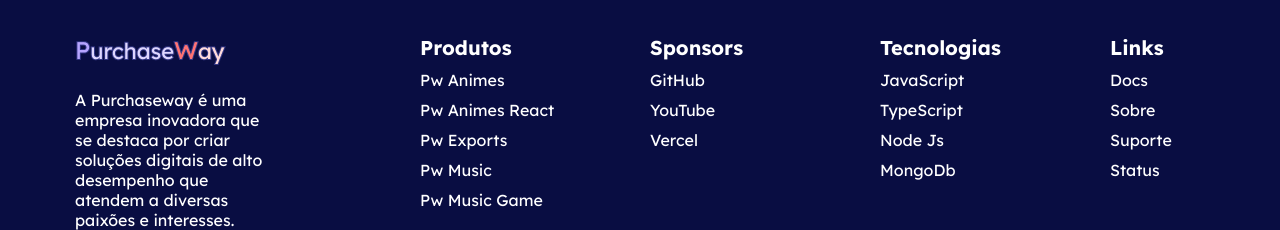
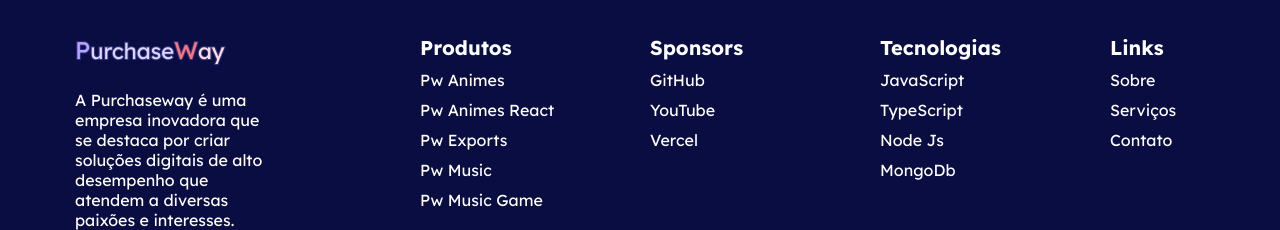
Before and after one commit to KevinWillyan456/purchaseway-portfolio, a React (Vite) app: page /contact in a window 1280 px wide. Shown: the part 805-1035 px from the top of the page. Built offline with nearby package versions, Linux system fonts and the light colour scheme.

Commit message:
feat: atualizando os links do footer

```diff
--- a/src/components/footer/Footer.tsx
+++ b/src/components/footer/Footer.tsx
@@ -4,6 +4,15 @@
 import logo from "/purchaseway-logo.png";
 
 function Footer() {
+    const scrollToTop = () => {
+        setTimeout(() => {
+            window.scrollTo({
+                top: 0,
+                behavior: "smooth",
+            });
+        }, 50);
+    };
+
     return (
         <footer className="footer">
             <div className="container-footer">
@@ -101,16 +110,39 @@
                             <h1>Links</h1>
                         </li>
                         <li>
-                            <a href="#">Docs</a>
+                            <Link
+                                to="/about"
+                                onClick={() => {
+                                    scrollToTop();
+                                }}
+                            >
+                                Sobre
+                            </Link>
                         </li>
                         <li>
-                            <a href="#">Sobre</a>
+                            <Link
+                                to="/"
+                                onClick={() => {
+                                    setTimeout(() => {
+                                        window.scrollTo({
+                                            top: window.innerHeight - 60,
+                                            behavior: "smooth",
+                                        });
+                                    }, 50);
+                                }}
+                            >
+                                Serviços
+                            </Link>
                         </li>
                         <li>
-                            <a href="#">Suporte</a>
-                        </li>
-                        <li>
-                            <a href="#">Status</a>
+                            <Link
+                                to="/contact"
+                                onClick={() => {
+                                    scrollToTop();
+                                }}
+                            >
+                                Contato
+                            </Link>
                         </li>
                     </ul>
                 </section>
--- a/src/components/maincontact/MainContact.css
+++ b/src/components/maincontact/MainContact.css
@@ -25,6 +25,7 @@
 }
 .main-contact .main-content .main-banner .main-highlight .cover {
     display: flex;
+    pointer-events: none;
 }
 .main-contact .main-content .main-banner .main-highlight .description {
     color: var(--color-white);
```
